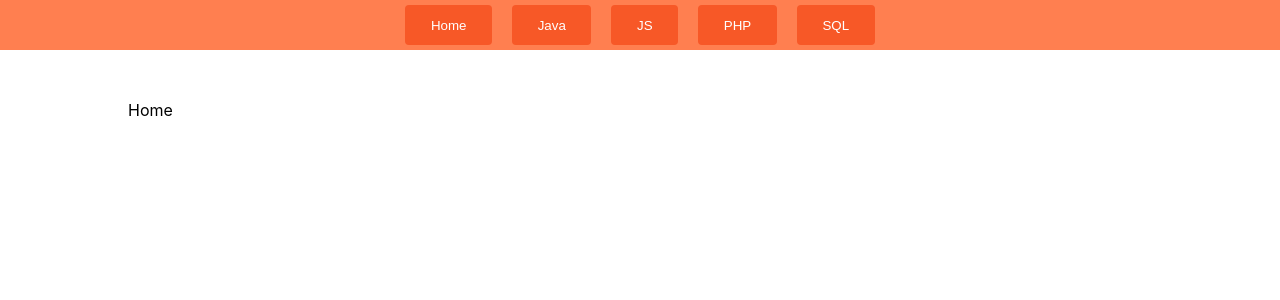
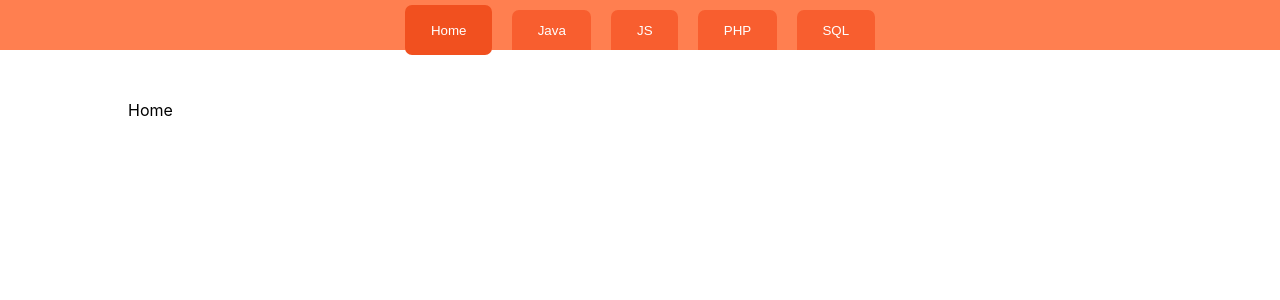
Before and after one commit to nateforlaw/softwarePortfolio, a React (Create React App) app: page / in a window 1280 px wide. Shown: the top 300 px of the page. Built offline with nearby package versions, Linux system fonts and the light colour scheme.

Commit message:
Animated header

```diff
--- a/src/App.js
+++ b/src/App.js
@@ -32,7 +32,7 @@ class App extends React.Component {
 
   render() {
     return <div>
-      <Header headerHandler={this.headerHandler}/>
+      <Header page={this.state.pageLoaded} headerHandler={this.headerHandler}/>
       {this.renderPage()}
     </div>
   }
--- a/src/components/header.jsx
+++ b/src/components/header.jsx
@@ -2,12 +2,13 @@ import React from 'react';
 
 class Header extends React.Component {
     render(){
+        console.log(this.props.page);
         return <div id="header">
-            <button onClick={() => this.props.headerHandler(0)}><span>Home </span></button>
-            <button onClick={() => this.props.headerHandler(1)}><span>Java </span></button>
-            <button onClick={() => this.props.headerHandler(2)}><span>JS </span></button>
-            <button onClick={() => this.props.headerHandler(3)}><span>PHP </span></button>
-            <button onClick={() => this.props.headerHandler(4)}><span>SQL </span></button>
+            <button className={(this.props.page===0)?"expand":""} onClick={() => this.props.headerHandler(0)}><span>Home </span></button>
+            <button className={(this.props.page===1)?"expand":""} onClick={() => this.props.headerHandler(1)}><span>Java </span></button>
+            <button className={(this.props.page===2)?"expand":""} onClick={() => this.props.headerHandler(2)}><span>JS </span></button>
+            <button className={(this.props.page===3)?"expand":""} onClick={() => this.props.headerHandler(3)}><span>PHP </span></button>
+            <button className={(this.props.page===4)?"expand":""} onClick={() => this.props.headerHandler(4)}><span>SQL </span></button>
         </div>
     }
 }
--- a/src/styles/App.css
+++ b/src/styles/App.css
@@ -1,4 +1,5 @@
 #header {
+    position: sticky;
     background-color: coral;
     width: 100%;
     height: 50px;
@@ -6,18 +7,31 @@
 }
 
 #header button {
-    border-radius: 4px;
-    background-color: #f75827;
     border: none;
     color: #FFFFFF;
     text-align: center;
     padding: 0px 2%;
-    height: 80%;
-    transition: all 0.5s;
+    transition: 0.5s;
     cursor: pointer;
     margin: 5px 10px;
+    outline: none;
+
+    background-color: #f85e2f;
+    height: 80%;
+    border-radius: 7px 7px 0px 0px;
+}
+
+.expand {
+    position: relative;
+    background-color: #f1501f !important;
+    height: 100% !important;
+    border-radius: 7px !important;
 }
 
 .page {
     margin: 50px 10%;
 }
+
+span {
+    user-select: none;
+}
```
